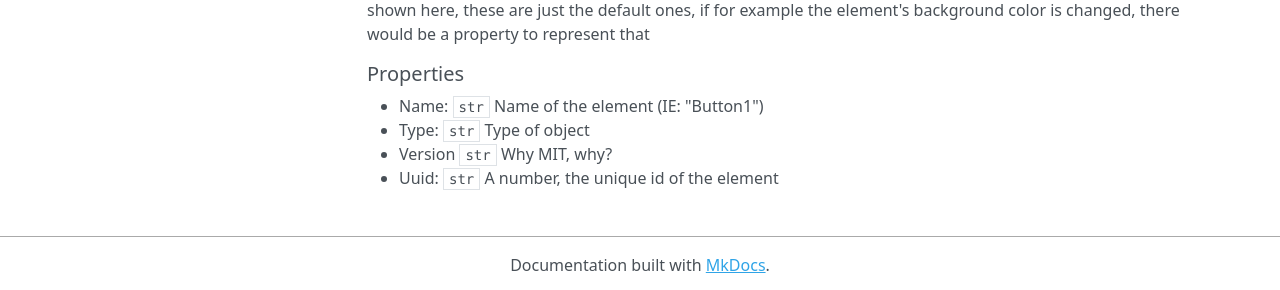
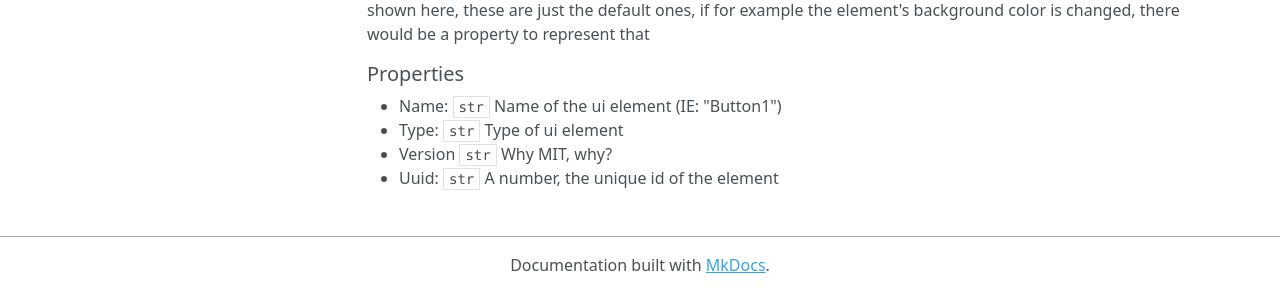
Before and after one commit to PolarsBear/parseaia, an MkDocs documentation site: the page built from docs/index.md, in a window 1280 px wide and 900 px high, scrolled down 2669 px. Shown: the part 607-897 px from the top of the window. Built offline with MkDocs 1.6.1, drawn with Linux system fonts in a browser that asks for light colours; nearby versions of some CDN libraries.

Commit message:
TYPO ALERT

```diff
--- a/docs/index.md
+++ b/docs/index.md
@@ -125,7 +125,7 @@ Represents the properties of a screen [`UI`](#class-uiclassesui) element from a
 Represents a Component of a screen [`UI`](#class-uiclassesui) element from a [`screen`](#class-mainscreen). Has many more potential properties than shown here, these are just the default ones, if for example the element's background color is changed, there would be a property to represent that
 
 ##### Properties
-* Name: `str` Name of the element (IE: "Button1")
-* Type: `str` Type of object
+* Name: `str` Name of the ui element (IE: "Button1")
+* Type: `str` Type of ui element
 * Version `str` Why MIT, why?
 * Uuid: `str` A number, the unique id of the element
```
